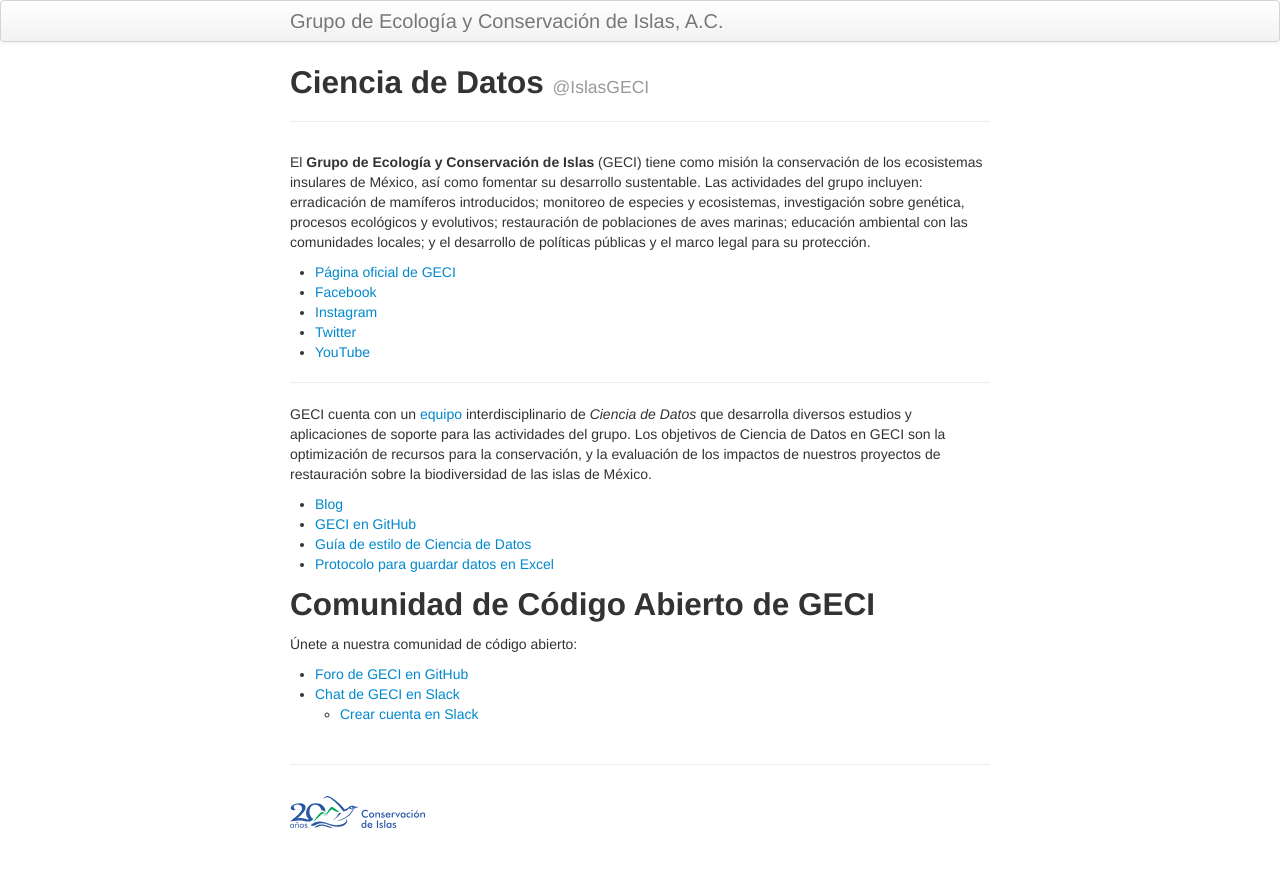
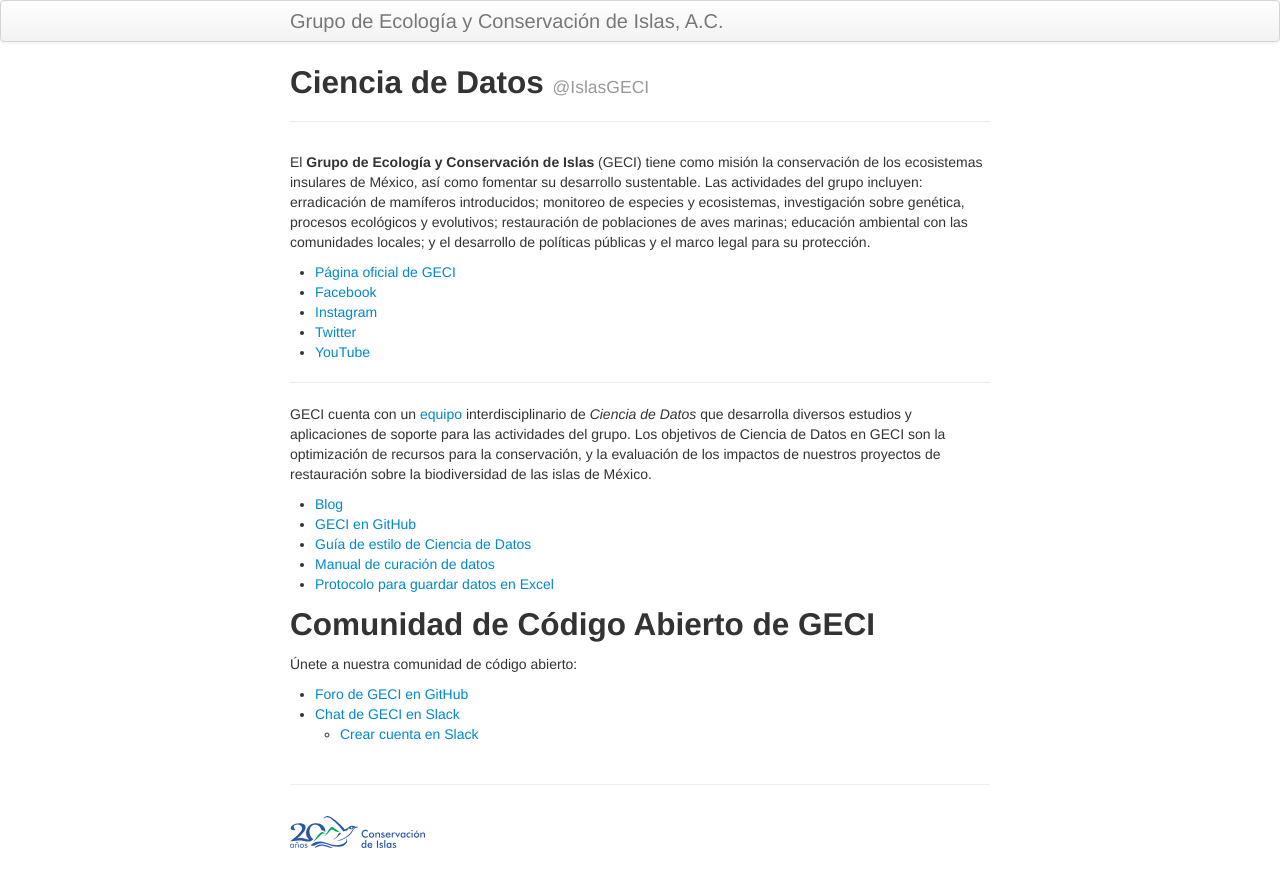
Before and after one commit to LizethMReyes/islasgeci.github.io, a Jekyll site: the page built from index.md, in a window 1280 px wide. Shown: the top 887 px of the page. Built offline with Jekyll 4.4.1, drawn with Linux system fonts in a browser that asks for light colours.

Commit message:
✨ Add navigation to manual_curacion

```diff
--- a/_data/navigation.yml
+++ b/_data/navigation.yml
@@ -4,5 +4,7 @@
   link: https://github.com/IslasGECI
 - name: Guía de estilo de Ciencia de Datos
   link: guia_de_estilo
+- name: Manual de curación de datos
+  link: manual_curacion
 - name: Protocolo para guardar datos en Excel
   link: protocolo_basico
```
